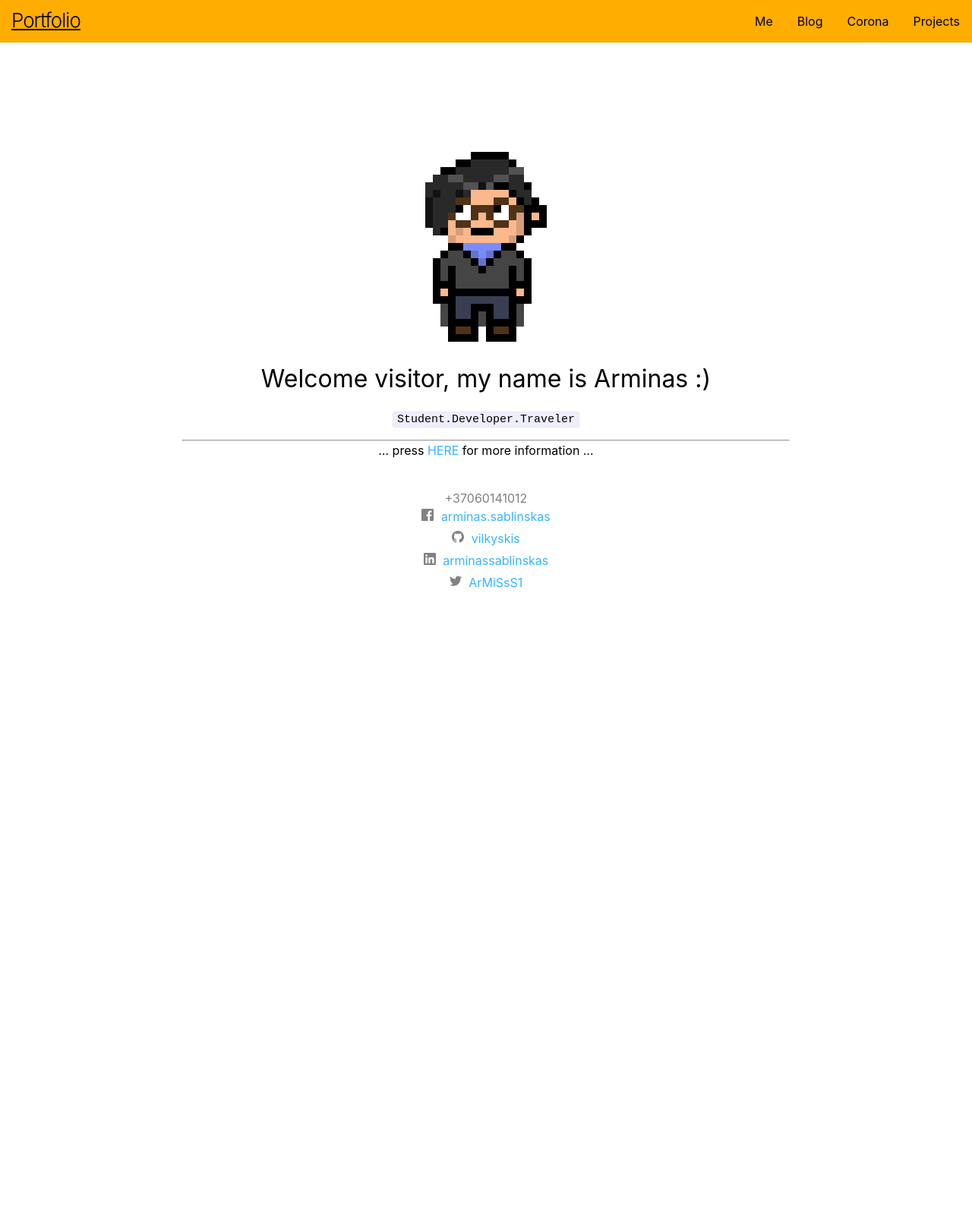
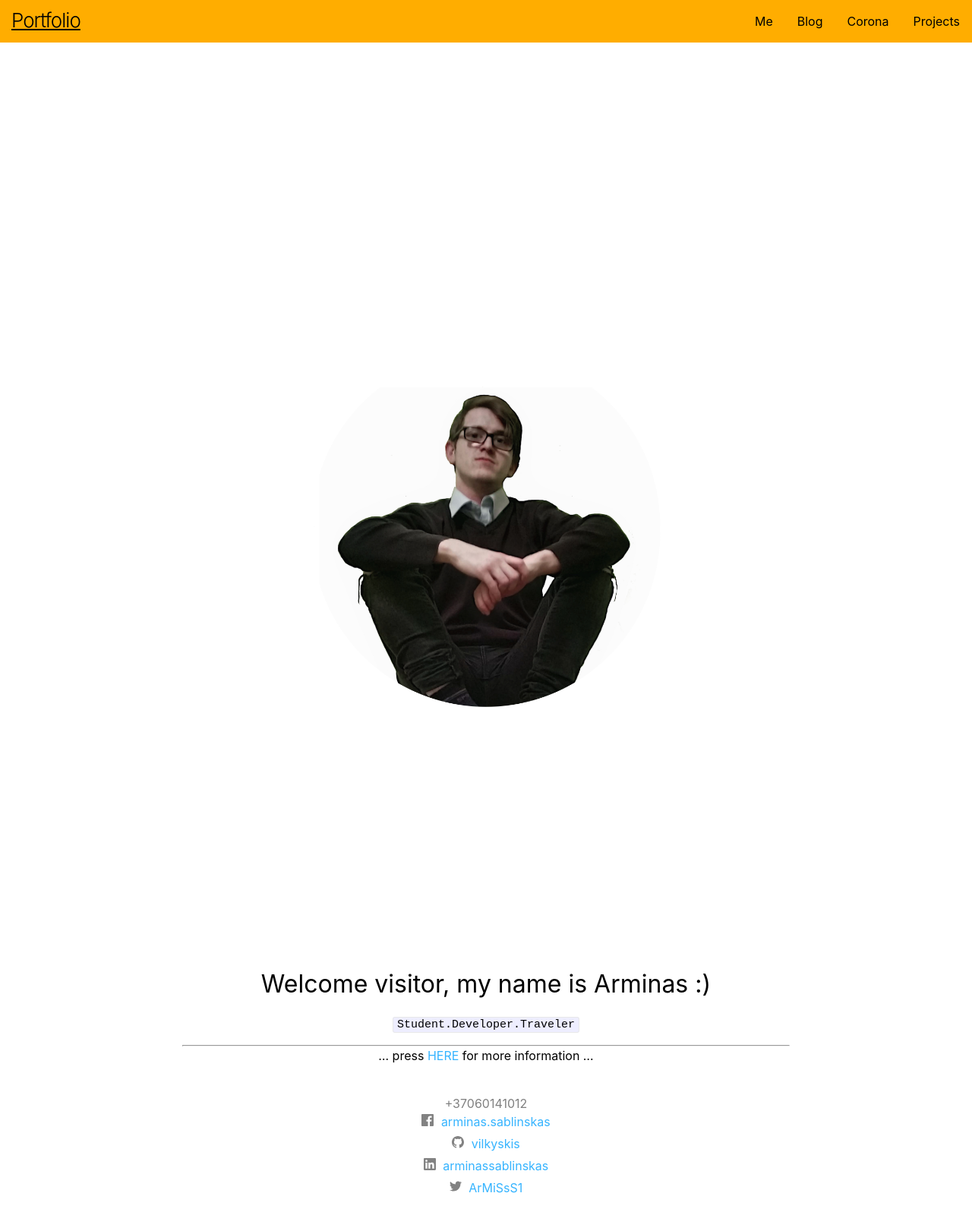
Before and after one commit to vilkyskis/vilkyskis.github.io, a Jekyll site: the page built from index.md, in a window 1280 px wide. Shown: the whole page at 76% size. Built offline with Jekyll 4.4.1, drawn with Linux system fonts in a browser that asks for light colours; before the commit the page ends 900 px from its top, so only the background shows below that.

Commit message:
Update index.md

```diff
--- a/index.md
+++ b/index.md
@@ -7,7 +7,7 @@ permalink: /
 ---
 <br>
 <a href="/me">
-<img style="" src="src/me_wawa.gif">
+<img style="" src="src/photo4.png">
 </a>
 <br>
 
```
